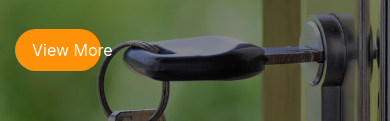
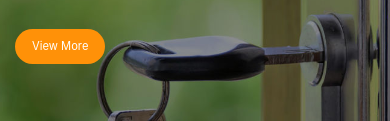
Before and after one commit to MahmoudAlizz/Responsive-Template-Vicarage-, a plain HTML site: page index.html in a window 390 px wide. Shown: the part 255-376 px from the top of the page. Drawn offline with nearby package versions, Linux system fonts and the light colour scheme.

Commit message:
Create Template

```diff
--- a/css/style.css
+++ b/css/style.css
@@ -463,6 +463,12 @@ section.about-us p{
     }
 
 
+    div.jumbotron a{
+        font-size:0.7rem;
+        width:90px;
+    }
+
+
 
 
 }
--- a/index.html
+++ b/index.html
@@ -72,7 +72,7 @@
    <div class="container">
     <div class="jumbotron pl-0 bg-transparent mb-5">
         <h1 class="display-4 font-weight-bold text-white text-capitalize" >find a home to <br>suit your<br>lifestyle</h1>
-        <a class="btn bg-orange1 rounded-5 text-white btn-lg mt-4 w-25" href="#" role="button">View More</a>
+        <a class="btn bg-orange1 rounded-5 text-white btn-lg mt-4 " href="#" role="button">View More</a>
     </div>
    </div>
 </div>
```
Also changed, not shown: link.txt (deleted).
